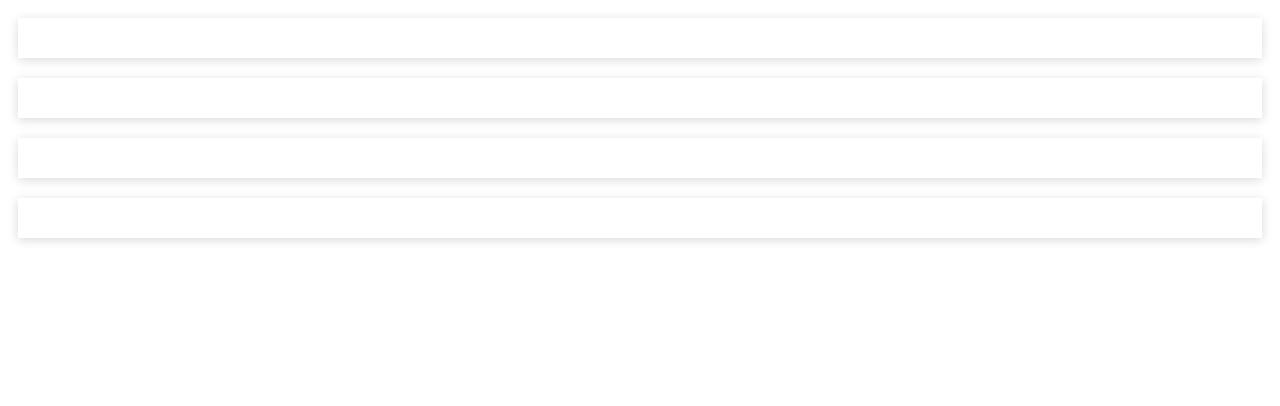
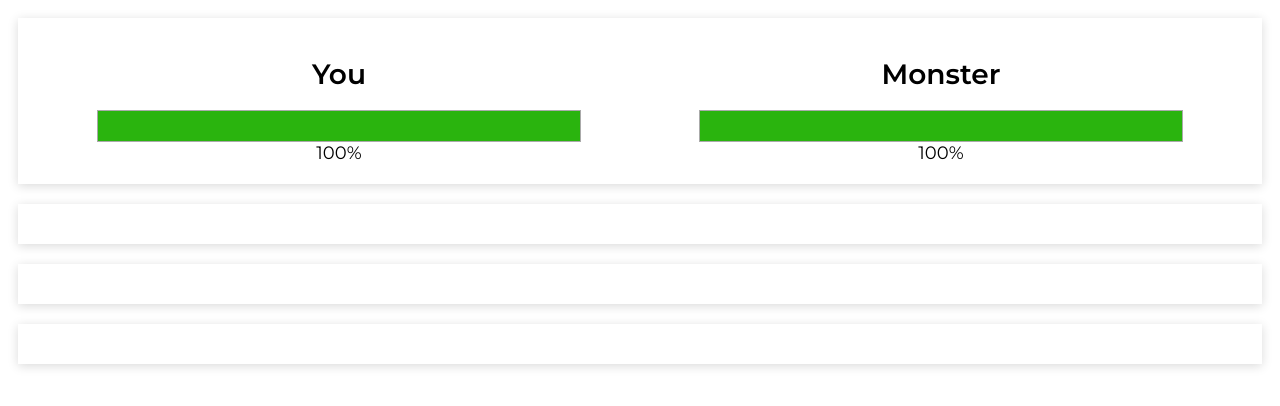
Before and after one commit to ruanramirez/jogo-turno, a plain HTML site: page index.html in a window 1280 px wide. Drawn offline with nearby package versions, Linux system fonts and the light colour scheme.

Commit message:
Points panel implement

```diff
--- a/app.js
+++ b/app.js
@@ -1,7 +1,8 @@
 new Vue({
 	el: '#app',
 	data: {
-
+		playerLife: 100,
+		monsterLife: 100,
 	},
 	computed: {
 
--- a/index.html
+++ b/index.html
@@ -10,7 +10,26 @@
 </head>
 <body>
 	<div id="app">
-		<div class="panel scores"></div>
+		<div class="panel scores">
+			<div class="score">
+				<h1>You</h1>
+				<div class="life-bar">
+					<div class="life"
+						:class="{danger: playerLife < 20}"
+						:style="{width: playerLife + '%'}"></div>
+				</div>
+				<div>{{ playerLife }}%</div>
+			</div>
+			<div class="score">
+				<h1>Monster</h1>
+				<div class="life-bar">
+					<div class="life"
+						:class="{danger: monsterLife < 20}"
+						:style="{width: monsterLife + '%'}"></div>
+				</div>
+				<div>{{ monsterLife }}%</div>
+			</div>
+		</div>
 		<div class="panel result"></div>
 		<div class="panel buttons"></div>
 		<div class="panel logs"></div>
--- a/main.css
+++ b/main.css
@@ -1,8 +1,14 @@
 /* general */
 @import url('https://fonts.googleapis.com/css2?family=Montserrat:wght@300;400;500;600&display=swap');
 
+:root {
+	font-size: 10px;
+	--color-shadow: rgba(0, 0, 0, 0.15);
+	--color-green: #2AB40E;
+	--color-red: #dd4019;
+}
+
 html {
-	font-size: 10px;
 	font-family: 'Montserrat', sans-serif;
 }
 
@@ -14,5 +20,43 @@ html {
 .panel {
 	margin: 1rem;
 	padding: 2rem;
-	box-shadow: 0 2px 10px rgba(0, 0, 0, 0.15);
+	box-shadow: 0 2px 10px var(--color-shadow);
 }
+
+/* points area */
+
+.scores {
+	display: flex;
+}
+
+.score {
+	flex: 1;
+	display: flex;
+	flex-direction: column;
+	justify-content: center;
+	align-items: center;
+	font-size: 1.8rem;
+}
+
+.score h1 {
+	font-weight: 600;
+	font-size: 2.8rem;
+}
+
+.life-bar {
+	width: 80%;
+	height: 3rem;
+	border: 1px solid #AAA;
+}
+
+.life-bar .life {
+	display: flex;
+	justify-content: center;
+	height: 100%;
+	width: 100%;
+	background-color: var(--color-green);
+}
+
+.life-bar .life.danger {
+	background-color: var(--color-red);
+}
```
